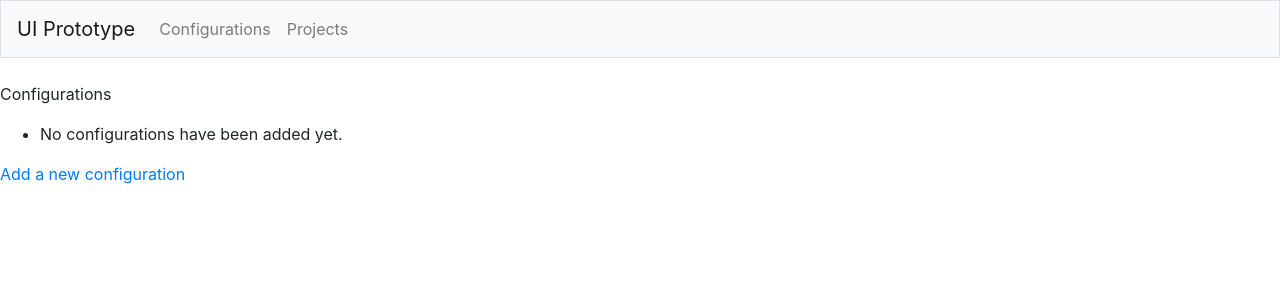
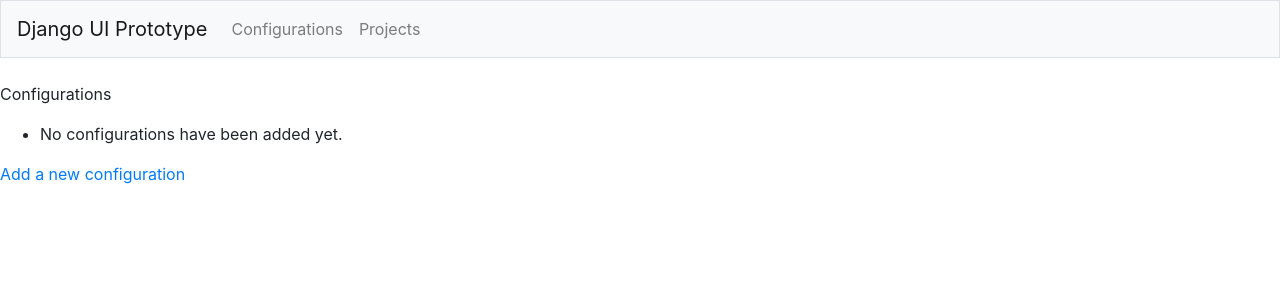
Before and after one commit to willnoonan/Django_UI_Prototype_v2, a Django app: page /configurations/ in a window 1280 px wide. Shown: the top 300 px of the page. Run offline with Django 3.2, Linux system fonts and the light colour scheme; data that the repository does not hold is empty; some libraries are stand-ins or nearby versions.

Commit message:
Added word "Django" to brand in navbar. Also did this to test pushes after changing repo name in github online.

```diff
--- a/main/templates/main/navbar.html
+++ b/main/templates/main/navbar.html
@@ -1,6 +1,6 @@
 
 <nav class="navbar navbar-expand-md navbar-light bg-light mb-4 border">
-    <a class="navbar-brand" href="{% url 'main:index'%}">UI Prototype</a>
+    <a class="navbar-brand" href="{% url 'main:index'%}">Django UI Prototype</a>
     <button class="navbar-toggler" type="button" data-toggle="collapse"
 data-target="#navbarCollapse" aria-controls="navbarCollapse"
 aria-expanded="false" aria-label="Toggle navigation">
```
